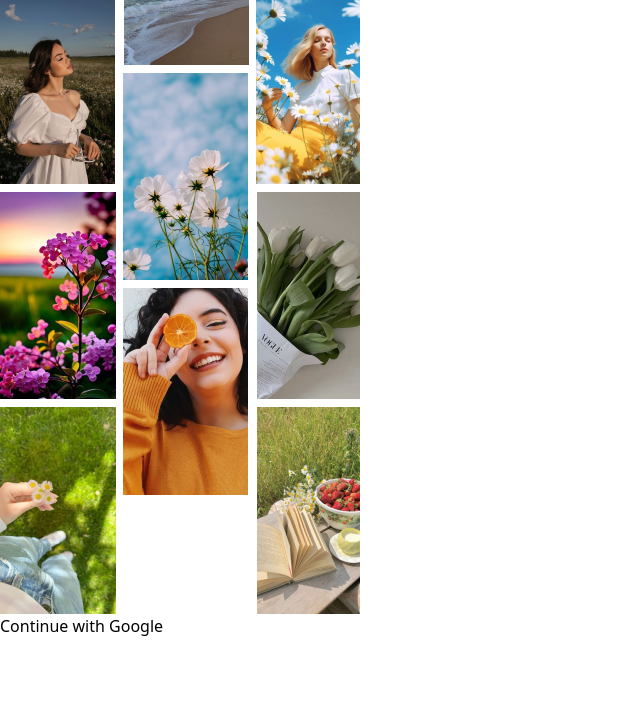
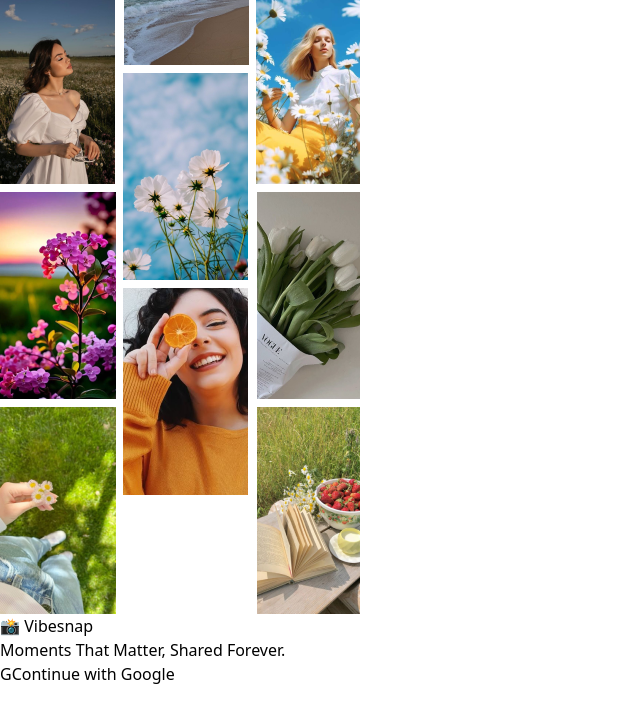
Before and after one commit to saiprasad2412/loginWithGoogle, a React (Vite) app: page /login in a window 1280 px wide. Shown: the top 722 px of the page, without its empty margins (0-640 px from the left). Built offline with nearby package versions, Linux system fonts and the light colour scheme.

Commit message:
loginpage completed

```diff
--- a/src/Pages/LoginPage.jsx
+++ b/src/Pages/LoginPage.jsx
@@ -1,6 +1,5 @@
 import React, { useState } from "react";
 import loginPageImg from "../assets/loginpageImg.png";
-
 
 const LoginPage = () => {
   const [email, setEmail] = useState("");
@@ -13,23 +12,33 @@
 
   const handleGoogleSignIn = () => {
     window.open("http://localhost:8080/auth/google/callback", "_self");
-
   };
 
   return (
-        <div className="flex flex-col md:flex-row items-center justify-center w-screen h-screen">
-            {/* Image Container */}
-            <div className="flex items-center justify-center w-[80%] h-[80%]">
+    <div className="flex flex-col md:flex-row items-center justify-center h-screen w-screen overflow-hidden p-4">
+      {/* Image Section */}
+      <div className="w-full md:w-1/2 flex justify-center items-center mb-4 md:mb-0">
         <img
           src={loginPageImg}
-                    alt="Login"
-                    className="w-full h-full object-contain"
+          alt="Login Page"
+          className="w-[80%] h-[80%] object-cover rounded-lg shadow-md"
         />
       </div>
 
-            {/* Button Container */}
-            <div className="flex flex-col items-center justify-center w-[80%] h-[80%] space-y-4">
-                <button className="px-6 py-3 bg-blue-500 text-white rounded-lg shadow-md hover:bg-blue-600 transition" onClick={handleGoogleSignIn}>
+      {/* Content Section */}
+      <div className="w-full md:w-1/2 flex flex-col items-center justify-center text-center">
+        {/* Logo */}
+        <h1 className="text-4xl font-bold text-gray-800 mb-4">📸 Vibesnap</h1>
+        <p className="text-gray-500 mb-6">
+          Moments That Matter, Shared Forever.
+        </p>
+
+        {/* Google Login Button */}
+        <button
+          className="flex items-center px-6 py-3 bg-gray-900 text-white rounded-lg shadow-md hover:bg-gray-800 transition"
+          onClick={handleGoogleSignIn}
+        >
+          <span className="mr-3 text-lg">G</span>
           Continue with Google
         </button>
       </div>
```
Lines whose indentation alone changed are shown as unchanged.
